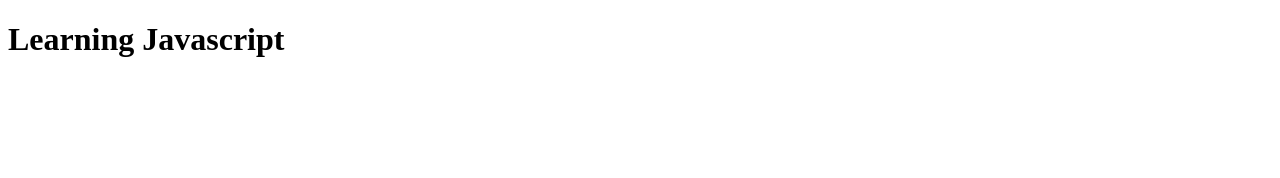
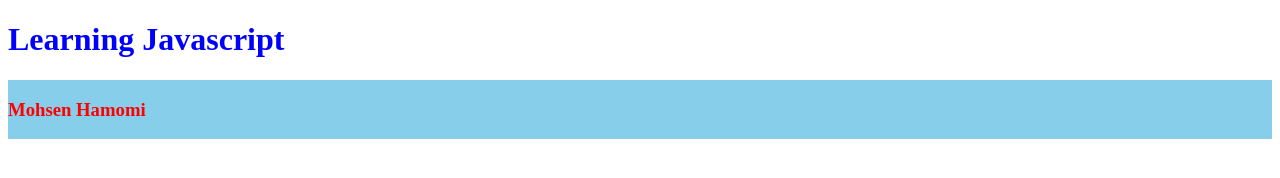
Before and after one commit to Mahdi12x/fast--git, a plain HTML site: page MegaJS.html in a window 1280 px wide. Drawn offline with Linux system fonts and the light colour scheme.

Commit message:
DOM Properties

```diff
--- a/MegaJS.html
+++ b/MegaJS.html
@@ -11,7 +11,7 @@
 
 <body>
 
-    <h1>Learning Javascript</h1>
+    <h1 class="head">Learning Javascript</h1>
 
     <div id="app"></div>
 </body>
--- a/index.html
+++ b/index.html
@@ -640,6 +640,7 @@
     <script src="js/jquery.slicknav.js"></script>
     <script src="js/owl.carousel.min.js"></script>
     <script src="js/main.js"></script>
+    <script src="js/megajs.js"></script>
 </body>
 
 </html>
--- a/js/megajs.js
+++ b/js/megajs.js
@@ -147,15 +147,29 @@
 
 // }
 
-let favoriteFruits = [
-    "Kiwi",
-    "Orange",
-    "Bananna",
-    "Watermellon",
-    "Apple",
-]
+// let favoriteFruits = [
+//     "Kiwi",
+//     "Orange",
+//     "Bananna",
+//     "Watermellon",
+//     "Apple",
+// ]
 
-console.log(favoriteFruits);
-favoriteFruits.forEach(function(fruit, num) {
-    console.log(`${num} Favorite :${fruit}`);
-});
+// console.log(favoriteFruits);
+// favoriteFruits.forEach(function(fruit, num) {
+//     console.log(`${num} Favorite :${fruit}`);
+// });
+var head = document.getElementById("app")
+
+
+head.innerHTML = `<h3>
+Mohsen Hamomi
+</h3>`
+head.style.color = 'red'
+head.style.backgroundColor = 'skyblue'
+head.style.display = "flex"
+
+var om = document.querySelector(".head")
+om.style.color = "blue"
+    // om.style.fontSize = "large"
+console.log(head);
```
